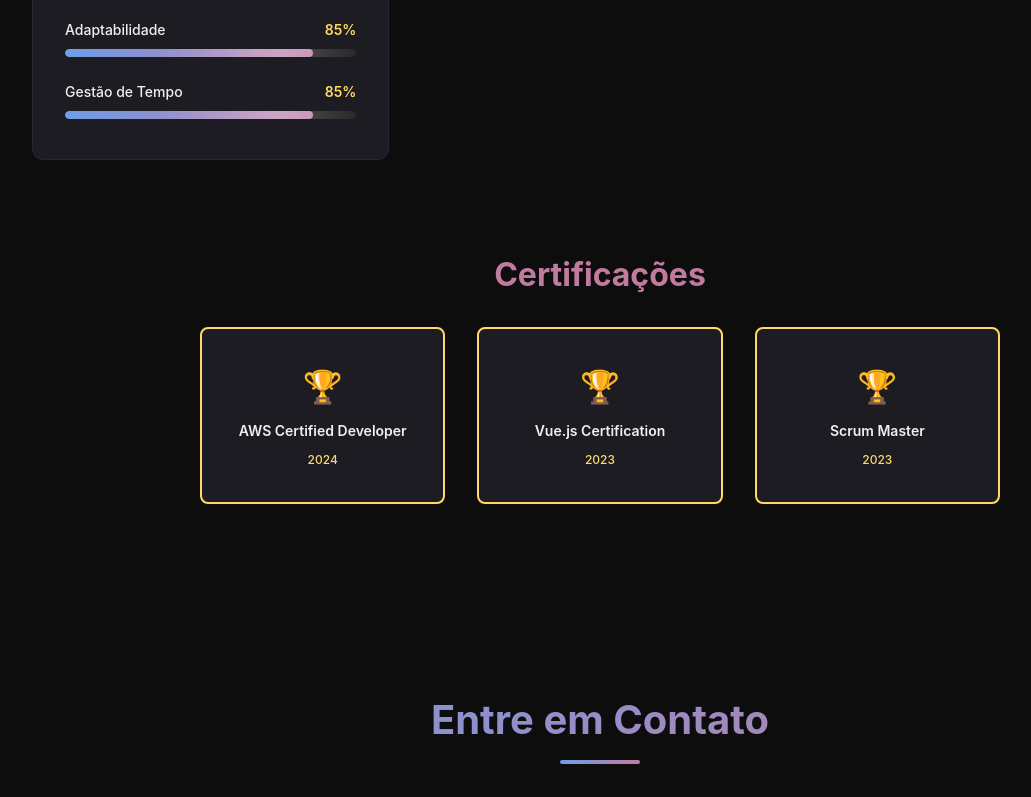
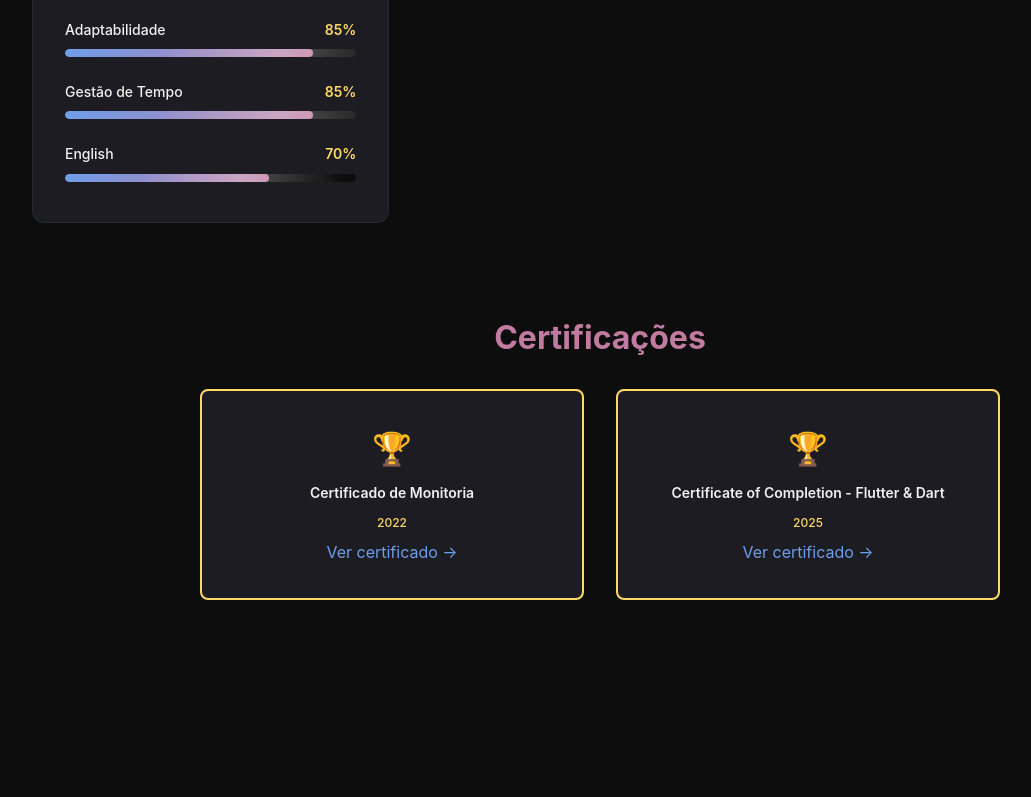
Before and after one commit to Afonso247/case-sheet, a Vue app: page / in a window 1280 px wide. Shown: the part 4289-5086 px from the top of the page, without its empty margins (40-1071 px from the left). Built offline with nearby package versions, Linux system fonts and the light colour scheme.

Commit message:
feat: add dados adicionais em skills

```diff
--- a/src/components/sections/Skills.vue
+++ b/src/components/sections/Skills.vue
@@ -82,11 +82,19 @@
       <div class="certifications">
         <h3 class="certifications-title">Certificações</h3>
         <div class="badges-grid">
-          <div class="badge-item" v-for="cert in certifications" :key="cert.name">
+          <a
+            v-for="cert in certifications"
+            :key="cert.name"
+            :href="cert.link"
+            target="_blank"
+            rel="noopener noreferrer"
+            class="badge-item"
+          >
             <div class="badge-icon">🏆</div>
             <span class="badge-name">{{ cert.name }}</span>
             <span class="badge-year">{{ cert.year }}</span>
-          </div>
+            <span class="badge-view">Ver certificado →</span>
+          </a>
         </div>
       </div>
     </div>
@@ -102,7 +110,8 @@ export default {
       frontendSkills: [
         { name: 'HTML/CSS', level: 90 },
         { name: 'JavaScript', level: 80 },
-        { name: 'Vue.js', level: 75 },
+        { name: 'Vue.js', level: 80 },
+        { name: 'Flutter', level: 70 },
         { name: 'React', level: 50 },
       ],
       backendSkills: [
@@ -124,11 +133,19 @@ export default {
         { name: 'Trabalho em Equipe', level: 90 },
         { name: 'Adaptabilidade', level: 85 },
         { name: 'Gestão de Tempo', level: 85 },
+        { name: 'English', level: 70 },
       ],
       certifications: [
-        { name: 'AWS Certified Developer', year: '2024' },
-        { name: 'Vue.js Certification', year: '2023' },
-        { name: 'Scrum Master', year: '2023' },
+        {
+          name: 'Certificado de Monitoria',
+          year: '2022',
+          link: 'https://drive.google.com/file/d/118kd5dRY7Vukq_srwZbHBBWuXvz2818x/view',
+        },
+        {
+          name: 'Certificate of Completion - Flutter & Dart',
+          year: '2025',
+          link: 'https://drive.google.com/file/d/1Qg8KRmUxRtROgL1dtuaaxp3X3sBan3rC/view?usp=sharing',
+        },
       ],
     }
   },
```
